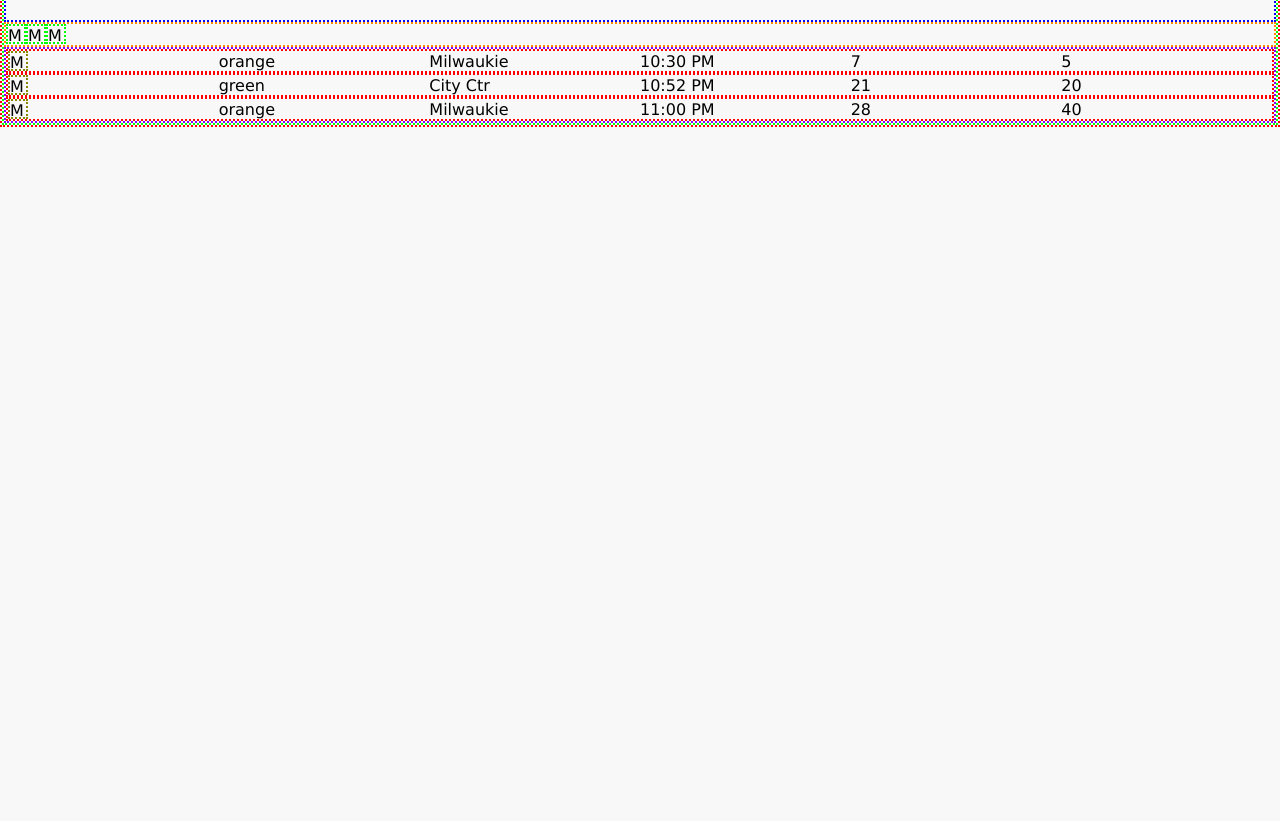
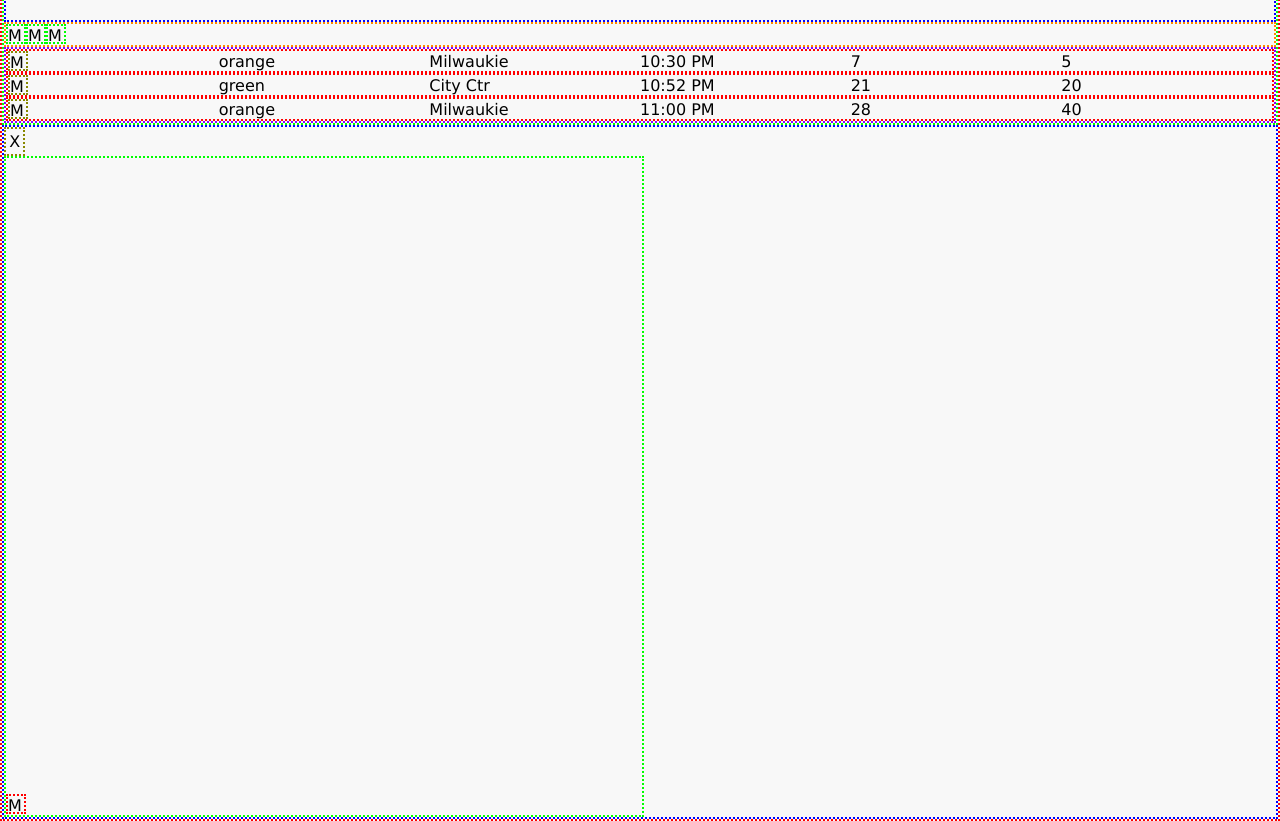
Before and after one commit to philrmass/trimet-quickstop, a React app: page / in a window 1280 px wide. Shown: the part 200-1021 px from the top of the page. Before the commit the page ends 800 px from the top, so only its background shows below. Built offline with nearby package versions, Linux system fonts and the light colour scheme.

Commit message:
add map pane components

```diff
--- a/src/components/App.jsx
+++ b/src/components/App.jsx
@@ -1,6 +1,7 @@
 import React from 'react';
 import NavBar from './NavBar';
 import StopPane from './StopPane';
+import MapPane from './MapPane';
 import styles from './App.css';
 
 function App() {
@@ -8,6 +9,7 @@ function App() {
     <div className={styles.app}>
       <NavBar/>
       <StopPane/>
+      <MapPane/>
     </div>
   );
 }
--- /dev/null
+++ b/src/components/Map.css
@@ -0,0 +1,5 @@
+.map {
+  width: 50%;
+  padding-top: 50%;
+  border: 2px dotted #0f0;
+}
--- /dev/null
+++ b/src/components/Map.jsx
@@ -0,0 +1,13 @@
+import React from 'react';
+import MapIcon from './MapIcon';
+import styles from './Map.css';
+
+function Map() {
+  return (
+    <div className={styles.map}>
+      <MapIcon/>
+    </div>
+  );
+}
+
+export default Map;
--- /dev/null
+++ b/src/components/MapIcon.css
@@ -0,0 +1,6 @@
+.mapIcon {
+  display: inline-block;
+  width: 1em;
+  height: 1em;
+  border: 2px dotted #f00;
+}
--- /dev/null
+++ b/src/components/MapIcon.jsx
@@ -0,0 +1,12 @@
+import React from 'react';
+import styles from './MapIcon.css';
+
+function MapIcon() {
+  return (
+    <div className={styles.mapIcon}>
+      M
+    </div>
+  );
+}
+
+export default MapIcon;
--- /dev/null
+++ b/src/components/MapPane.css
@@ -0,0 +1,3 @@
+.mapPane {
+  border: 2px dotted #00f;
+}
--- /dev/null
+++ b/src/components/MapPane.jsx
@@ -0,0 +1,15 @@
+import React from 'react';
+import CloseButton from './CloseButton';
+import Map from './Map';
+import styles from './MapPane.css';
+
+function MapPane() {
+  return (
+    <div className={styles.mapPane}>
+      <CloseButton/>
+      <Map/>
+    </div>
+  );
+}
+
+export default MapPane;
```
